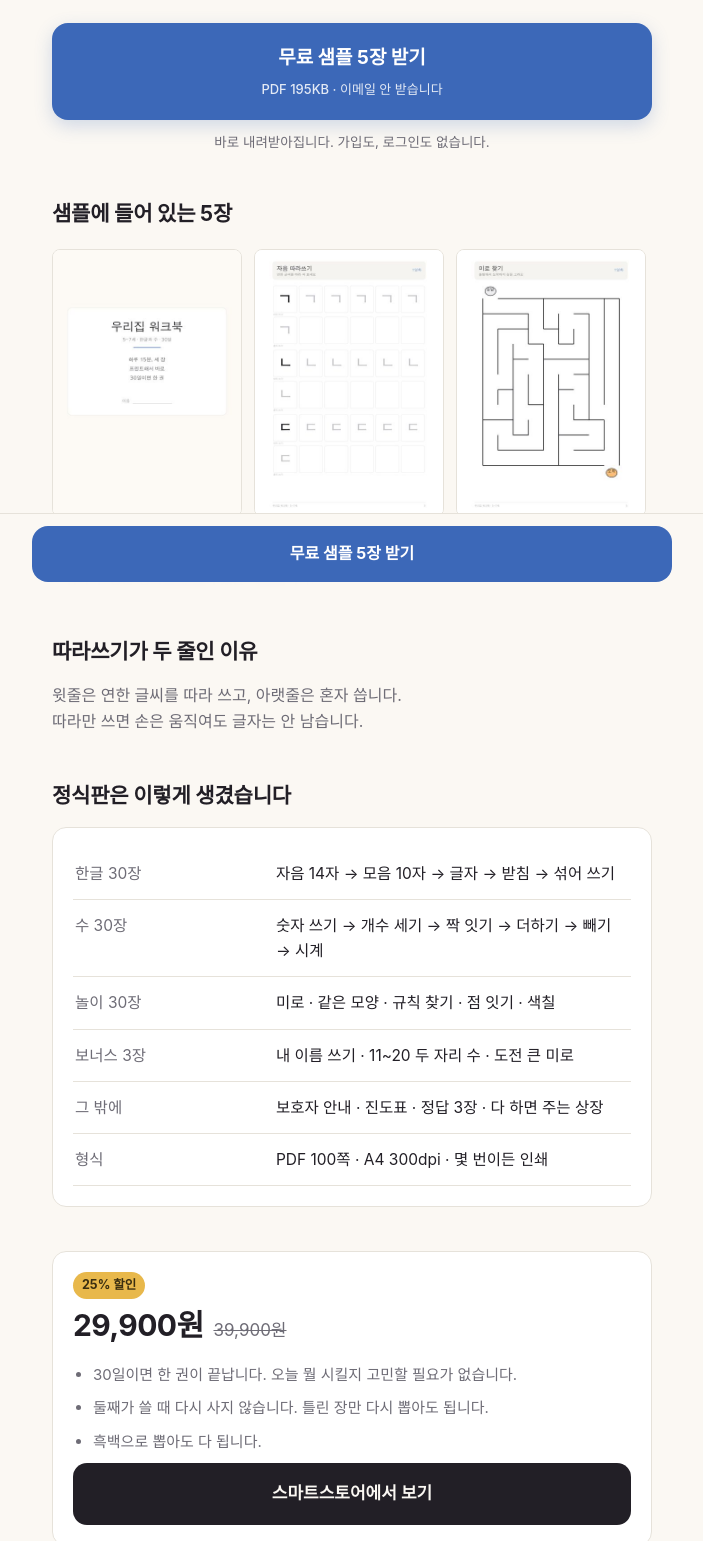
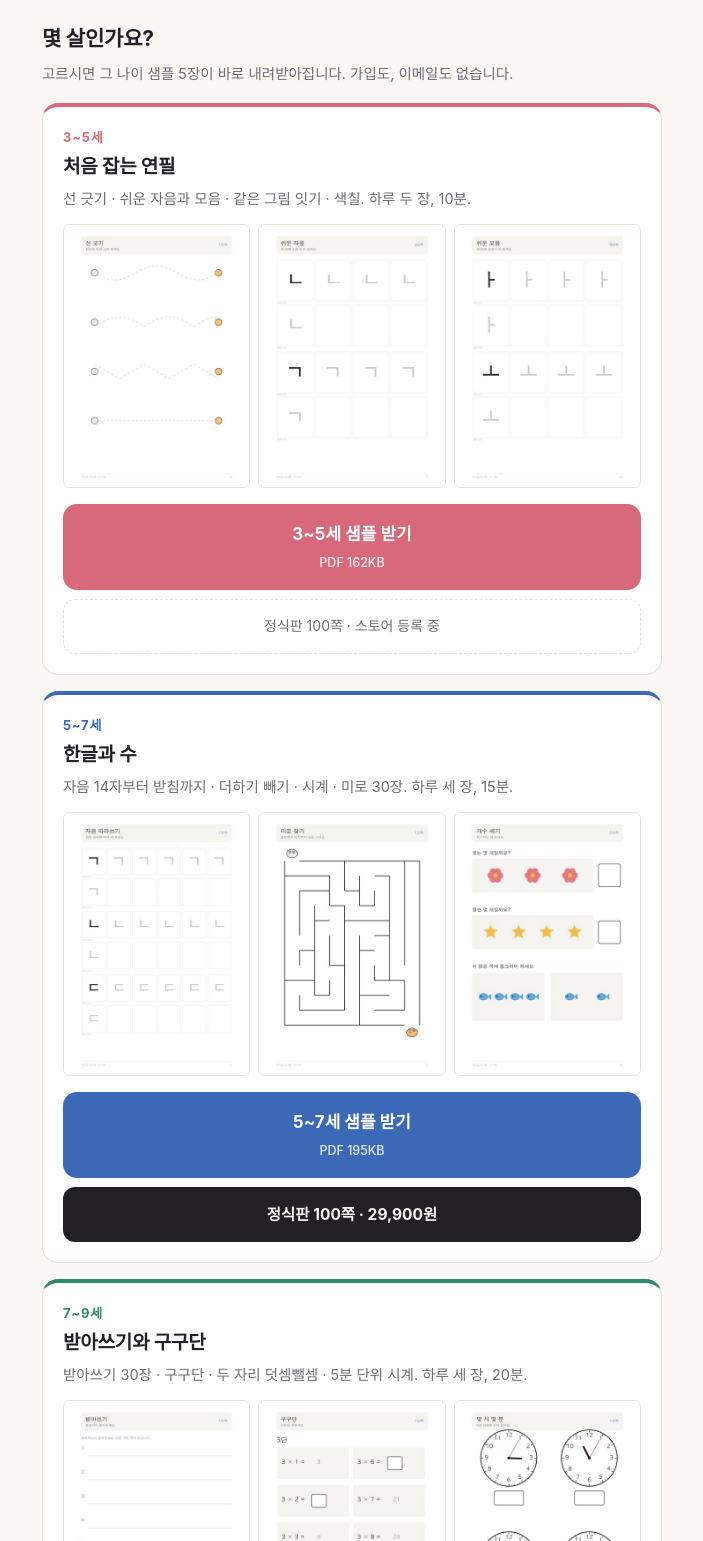
Before and after one commit to baromina111-byte/woorijip-workbook, a plain HTML site: page index.html in a window 1280 px wide. Shown: the part 206-1747 px from the top of the page, without its empty margins (288-991 px from the left). Drawn offline with Linux system fonts and the light colour scheme.

Commit message:
3~5세·7~9세 추가 — 연령 사다리와 세 권 세트

```diff
--- a/index.html
+++ b/index.html
@@ -4,7 +4,7 @@
 <meta charset="utf-8">
 <meta name="viewport" content="width=device-width,initial-scale=1">
 <title>우리집 워크북 — 무료 샘플 5장</title>
-<meta name="description" content="5~7세 한글·수 워크북. 샘플 5장을 그냥 받아 보세요. 이메일 안 받습니다.">
+<meta name="description" content="3~9세 프린트 워크북. 나이에 맞는 샘플 5장을 그냥 받아 보세요. 이메일 안 받습니다.">
 <meta property="og:title" content="우리집 워크북 — 무료 샘플 5장">
 <meta property="og:description" content="하루 세 장, 15분. 프린트해서 주기만 하면 됩니다.">
 <meta property="og:type" content="website">
@@ -12,94 +12,107 @@
 :root{
   --paper:#FBF8F3; --card:#FFFFFF; --ink:#221F26; --sub:#6E6C76;
   --line:#E6E2DA; --acc:#3C68B8; --acc-ink:#FFFFFF; --gold:#E8B84B;
+  --a35:#D8697B; --a57:#3C68B8; --a79:#2E8B6B;
 }
 *{box-sizing:border-box}
 html,body{margin:0;padding:0}
-body{
-  background:var(--paper); color:var(--ink);
-  font-family:-apple-system,BlinkMacSystemFont,"Apple SD Gothic Neo","Malgun Gothic",
-              "Noto Sans KR",sans-serif;
-  line-height:1.62; -webkit-font-smoothing:antialiased;
-  padding-bottom:96px;
-}
-.wrap{max-width:640px;margin:0 auto;padding:0 20px}
-header{padding:44px 0 8px;text-align:center}
-.eyebrow{font-size:14px;letter-spacing:.12em;color:var(--sub);font-weight:600}
-h1{font-size:34px;line-height:1.28;margin:14px 0 10px;letter-spacing:-.02em;text-wrap:balance}
+body{background:var(--paper);color:var(--ink);
+  font-family:-apple-system,BlinkMacSystemFont,"Apple SD Gothic Neo","Malgun Gothic","Noto Sans KR",sans-serif;
+  line-height:1.62;-webkit-font-smoothing:antialiased;padding-bottom:40px}
+.wrap{max-width:660px;margin:0 auto;padding:0 20px}
+header{padding:46px 0 6px;text-align:center}
+.eyebrow{font-size:14px;letter-spacing:.12em;color:var(--sub);font-weight:600;margin:0}
+h1{font-size:33px;line-height:1.3;margin:14px 0 10px;letter-spacing:-.02em;text-wrap:balance}
 h1 em{font-style:normal;color:var(--acc)}
-.lede{font-size:17px;color:var(--sub);margin:0 0 26px}
-.cta{
-  display:block;width:100%;padding:20px 18px;border-radius:16px;
-  background:var(--acc);color:var(--acc-ink);text-decoration:none;
-  font-size:19px;font-weight:700;text-align:center;border:0;
-  box-shadow:0 6px 18px rgba(60,104,184,.22);
-}
-.cta:active{transform:translateY(1px)}
-.cta small{display:block;font-weight:500;font-size:13px;opacity:.86;margin-top:5px}
-.note{font-size:13.5px;color:var(--sub);text-align:center;margin:12px 0 0}
-section{margin:44px 0}
-h2{font-size:21px;margin:0 0 14px;letter-spacing:-.01em}
-.strip{display:flex;gap:12px;overflow-x:auto;padding:4px 0 12px;
-       scroll-snap-type:x mandatory;-webkit-overflow-scrolling:touch}
-.strip::-webkit-scrollbar{height:6px}
-.strip::-webkit-scrollbar-thumb{background:var(--line);border-radius:3px}
-.strip figure{margin:0;flex:0 0 auto;scroll-snap-align:center;width:190px}
-.strip img{width:100%;display:block;border:1px solid var(--line);border-radius:8px;background:#fff}
-.strip figcaption{font-size:13px;color:var(--sub);margin-top:7px;text-align:center}
-table{width:100%;border-collapse:collapse;font-size:15.5px}
-td{padding:13px 2px;border-bottom:1px solid var(--line);vertical-align:top}
-td:first-child{color:var(--sub);width:36%;white-space:nowrap}
-ul{padding-left:20px;margin:0}
-li{margin:9px 0}
-.box{background:var(--card);border:1px solid var(--line);border-radius:14px;padding:20px}
-.price{display:flex;align-items:baseline;gap:10px;margin:2px 0 14px}
+.lede{font-size:17px;color:var(--sub);margin:0 0 6px}
+section{margin:40px 0}
+h2{font-size:21px;margin:0 0 6px;letter-spacing:-.01em}
+.h2sub{font-size:14.5px;color:var(--sub);margin:0 0 18px}
+.book{background:var(--card);border:1px solid var(--line);border-radius:16px;
+      padding:20px;margin-bottom:16px}
+.book.b35{border-top:4px solid var(--a35)}
+.book.b57{border-top:4px solid var(--a57)}
+.book.b79{border-top:4px solid var(--a79)}
+.age{font-size:13px;font-weight:700;letter-spacing:.06em;margin:0 0 4px}
+.b35 .age{color:var(--a35)} .b57 .age{color:var(--a57)} .b79 .age{color:var(--a79)}
+.bt{font-size:19px;font-weight:700;margin:0 0 4px;letter-spacing:-.01em}
+.bd{font-size:14.5px;color:var(--sub);margin:0 0 14px}
+.thumbs{display:flex;gap:8px;margin:0 0 16px}
+.thumbs img{width:calc((100% - 16px)/3);border:1px solid var(--line);border-radius:7px;
+            display:block;background:#fff}
+.cta{display:block;width:100%;padding:17px;border-radius:14px;background:var(--acc);
+     color:var(--acc-ink);text-decoration:none;font-size:17px;font-weight:700;
+     text-align:center;border:0}
+.b35 .cta{background:var(--a35)} .b79 .cta{background:var(--a79)}
+.cta small{display:block;font-weight:500;font-size:12.5px;opacity:.86;margin-top:4px}
+.buy{display:block;text-align:center;padding:15px;border-radius:12px;background:var(--ink);
+     color:var(--paper);text-decoration:none;font-weight:700;font-size:15.5px;margin-top:9px}
+.soon{display:block;text-align:center;padding:15px;border-radius:12px;
+      border:1px dashed var(--line);color:var(--sub);font-size:14px;margin-top:9px}
+.box{background:var(--card);border:1px solid var(--line);border-radius:16px;padding:22px}
+.price{display:flex;align-items:baseline;gap:10px;margin:4px 0 12px}
 .price b{font-size:30px;letter-spacing:-.02em}
 .price s{color:var(--sub);font-size:17px}
 .tag{display:inline-block;background:var(--gold);color:#3A2E10;font-size:12.5px;
-     font-weight:700;padding:3px 9px;border-radius:999px;vertical-align:middle}
-.buy{display:block;text-align:center;padding:17px;border-radius:14px;background:var(--ink);
-     color:var(--paper);text-decoration:none;font-weight:700;font-size:17px;margin-top:6px}
-.faq dt{font-weight:700;margin-top:18px}
-.faq dd{margin:6px 0 0;color:var(--sub)}
-footer{margin:52px 0 0;padding-top:22px;border-top:1px solid var(--line);
+     font-weight:700;padding:3px 9px;border-radius:999px}
+table{width:100%;border-collapse:collapse;font-size:15px}
+td{padding:12px 2px;border-bottom:1px solid var(--line);vertical-align:top}
+td:first-child{color:var(--sub);width:34%;white-space:nowrap}
+tr:last-child td{border-bottom:none}
+ul{padding-left:20px;margin:0}
+li{margin:8px 0;color:var(--sub);font-size:15px}
+.faq dt{font-weight:700;margin-top:17px}
+.faq dd{margin:5px 0 0;color:var(--sub);font-size:15px}
+.note{font-size:13.5px;color:var(--sub);text-align:center;margin:10px 0 0}
+footer{margin:48px 0 0;padding-top:20px;border-top:1px solid var(--line);
        font-size:13px;color:var(--sub);text-align:center}
-.sticky{position:fixed;left:0;right:0;bottom:0;background:rgba(251,248,243,.96);
-        backdrop-filter:blur(8px);border-top:1px solid var(--line);padding:12px 20px;z-index:9}
-.sticky .wrap{display:flex;gap:12px;align-items:center;padding:0}
-.sticky .cta{padding:15px;font-size:16px;box-shadow:none}
 @media (prefers-color-scheme:dark){
-  :root{--paper:#16151A;--card:#1E1D23;--ink:#F1EEE8;--sub:#A5A2AC;--line:#312F38;--acc:#6C97DE}
-  .strip img{background:#fff}
-  .sticky{background:rgba(22,21,26,.96)}
+  :root{--paper:#16151A;--card:#1E1D23;--ink:#F1EEE8;--sub:#A5A2AC;--line:#312F38;
+        --acc:#6C97DE;--a35:#E58A99;--a57:#6C97DE;--a79:#5FBE9B}
+  .thumbs img{background:#fff}
 }
 </style>
 </head>
 <body>
 
 <header class="wrap">
-  <p class="eyebrow">5~7세 · 한글과 수</p>
+  <p class="eyebrow">3~9세 · 프린트해서 쓰는 워크북</p>
   <h1>하루 세 장, 15분.<br><em>프린트해서 주기만</em> 하면 됩니다.</h1>
-  <p class="lede">먼저 5장 뽑아서 아이한테 시켜 보세요.<br>안 앉으면 안 사시면 됩니다.</p>
-  <a class="cta" href="sample.pdf" download>
-    무료 샘플 5장 받기
-    <small>PDF 195KB · 이메일 안 받습니다</small>
-  </a>
-  <p class="note">바로 내려받아집니다. 가입도, 로그인도 없습니다.</p>
+  <p class="lede">나이에 맞는 샘플을 먼저 뽑아서 시켜 보세요.<br>안 앉으면 안 사시면 됩니다.</p>
 </header>
 
 <main class="wrap">
 
 <section>
-  <h2>샘플에 들어 있는 5장</h2>
-  <div class="strip">
-    <figure><img src="p1.jpg" alt="표지" loading="lazy"><figcaption>표지</figcaption></figure>
-    <figure><img src="p2.jpg" alt="자음 따라쓰기" loading="lazy"><figcaption>자음 따라쓰기</figcaption></figure>
-    <figure><img src="p3.jpg" alt="미로 찾기" loading="lazy"><figcaption>미로 찾기</figcaption></figure>
-    <figure><img src="p4.jpg" alt="개수 세기" loading="lazy"><figcaption>개수 세기</figcaption></figure>
-    <figure><img src="p5.jpg" alt="시계 읽기" loading="lazy"><figcaption>시계 읽기</figcaption></figure>
-    <figure><img src="p6.jpg" alt="도전 큰 미로" loading="lazy"><figcaption>도전 큰 미로</figcaption></figure>
+  <h2>몇 살인가요?</h2>
+  <p class="h2sub">고르시면 그 나이 샘플 5장이 바로 내려받아집니다. 가입도, 이메일도 없습니다.</p>
+
+  <div class="book b35">
+    <p class="age">3~5세</p>
+    <p class="bt">처음 잡는 연필</p>
+    <p class="bd">선 긋기 · 쉬운 자음과 모음 · 같은 그림 잇기 · 색칠. 하루 두 장, 10분.</p>
+    <div class="thumbs"><img src="b2_1.jpg" alt="선 긋기" loading="lazy"><img src="b2_2.jpg" alt="같은 그림 잇기" loading="lazy"><img src="b2_3.jpg" alt="쉬운 자음" loading="lazy"></div>
+    <a class="cta" href="sample-35.pdf" download>3~5세 샘플 받기<small>PDF 162KB</small></a>
+    <span class="soon">정식판 100쪽 · 스토어 등록 중</span>
   </div>
-  <p class="note" style="text-align:left">※ 뒤의 두 장은 정식판에 들어 있는 내용입니다.</p>
+
+  <div class="book b57">
+    <p class="age">5~7세</p>
+    <p class="bt">한글과 수</p>
+    <p class="bd">자음 14자부터 받침까지 · 더하기 빼기 · 시계 · 미로 30장. 하루 세 장, 15분.</p>
+    <div class="thumbs"><img src="p2.jpg" alt="자음 따라쓰기" loading="lazy"><img src="p3.jpg" alt="미로 찾기" loading="lazy"><img src="p4.jpg" alt="개수 세기" loading="lazy"></div>
+    <a class="cta" href="sample-57.pdf" download>5~7세 샘플 받기<small>PDF 195KB</small></a>
+    <a class="buy" href="https://smartstore.naver.com/officekmall/products/13739149282" target="_blank" rel="noopener">정식판 100쪽 · 29,900원</a>
+  </div>
+
+  <div class="book b79">
+    <p class="age">7~9세</p>
+    <p class="bt">받아쓰기와 구구단</p>
+    <p class="bd">받아쓰기 30장 · 구구단 · 두 자리 덧셈뺄셈 · 5분 단위 시계. 하루 세 장, 20분.</p>
+    <div class="thumbs"><img src="b3_1.jpg" alt="받아쓰기" loading="lazy"><img src="b3_2.jpg" alt="구구단" loading="lazy"><img src="b3_3.jpg" alt="몇 시 몇 분" loading="lazy"></div>
+    <a class="cta" href="sample-79.pdf" download>7~9세 샘플 받기<small>PDF 159KB</small></a>
+    <span class="soon">정식판 100쪽 · 스토어 등록 중</span>
+  </div>
 </section>
 
 <section>
@@ -111,30 +124,29 @@ footer{margin:52px 0 0;padding-top:22px;border-top:1px solid var(--line);
 </section>
 
 <section>
-  <h2>정식판은 이렇게 생겼습니다</h2>
+  <h2>한 권에 들어 있는 것</h2>
+  <p class="h2sub">세 권 모두 같은 구조입니다. 나이에 맞게 내용만 달라집니다.</p>
   <div class="box">
     <table>
-      <tr><td>한글 30장</td><td>자음 14자 → 모음 10자 → 글자 → 받침 → 섞어 쓰기</td></tr>
-      <tr><td>수 30장</td><td>숫자 쓰기 → 개수 세기 → 짝 잇기 → 더하기 → 빼기 → 시계</td></tr>
-      <tr><td>놀이 30장</td><td>미로 · 같은 모양 · 규칙 찾기 · 점 잇기 · 색칠</td></tr>
-      <tr><td>보너스 3장</td><td>내 이름 쓰기 · 11~20 두 자리 수 · 도전 큰 미로</td></tr>
-      <tr><td>그 밖에</td><td>보호자 안내 · 진도표 · 정답 3장 · 다 하면 주는 상장</td></tr>
-      <tr><td>형식</td><td>PDF 100쪽 · A4 300dpi · 몇 번이든 인쇄</td></tr>
+      <tr><td>분량</td><td>PDF 100쪽 · A4 300dpi</td></tr>
+      <tr><td>기간</td><td>30일 · 하루 두세 장</td></tr>
+      <tr><td>포함</td><td>보호자 안내 · 진도표 · 정답 · 다 하면 주는 상장</td></tr>
+      <tr><td>인쇄</td><td>횟수 제한 없음. 둘째가 쓸 때 다시 사지 않습니다</td></tr>
+      <tr><td>흑백</td><td>흑백 프린터로 다 됩니다</td></tr>
     </table>
   </div>
 </section>
 
 <section>
   <div class="box">
-    <span class="tag">25% 할인</span>
-    <div class="price"><b>29,900원</b><s>39,900원</s></div>
-    <ul style="color:var(--sub);font-size:15px">
-      <li>30일이면 한 권이 끝납니다. 오늘 뭘 시킬지 고민할 필요가 없습니다.</li>
-      <li>둘째가 쓸 때 다시 사지 않습니다. 틀린 장만 다시 뽑아도 됩니다.</li>
-      <li>흑백으로 뽑아도 다 됩니다.</li>
+    <span class="tag">준비 중</span>
+    <h2 style="margin-top:10px">세 권 세트</h2>
+    <div class="price"><b>59,900원</b><s>89,700원</s></div>
+    <ul>
+      <li>3~5세부터 7~9세까지. 동생이 크면 그대로 이어서 씁니다.</li>
+      <li>형제가 둘이면 한 세트로 둘 다 됩니다.</li>
+      <li>세 권 모두 스토어에 올라간 뒤 열립니다.</li>
     </ul>
-    <a class="buy" href="https://smartstore.naver.com/officekmall/products/13739149282"
-       target="_blank" rel="noopener">스마트스토어에서 보기</a>
   </div>
 </section>
 
@@ -143,8 +155,8 @@ footer{margin:52px 0 0;padding-top:22px;border-top:1px solid var(--line);
   <dl>
     <dt>배송되나요?</dt>
     <dd>아니요. 결제하시면 다운로드 링크를 문자로 보내드립니다. PDF 파일 하나입니다.</dd>
-    <dt>몇 살이 적당한가요?</dt>
-    <dd>한글을 처음 쓰는 5세부터 초등 입학 전 7세까지 봅니다. 아이마다 다르니 샘플을 먼저 보세요.</dd>
+    <dt>우리 아이 나이가 애매한데요.</dt>
+    <dd>샘플 두 개를 다 받아서 시켜 보세요. 앉아서 끝까지 하는 쪽이 맞는 나이입니다.</dd>
     <dt>컬러 프린터가 없는데요.</dt>
     <dd>흑백으로 다 됩니다. 색칠하기 장은 원래 선만 있습니다.</dd>
     <dt>학원에서 써도 되나요?</dt>
@@ -152,17 +164,11 @@ footer{margin:52px 0 0;padding-top:22px;border-top:1px solid var(--line);
   </dl>
 </section>
 
-<footer class="wrap">
+<footer>
   오피스케이몰 · 우리집 워크북<br>
   구매 전 무료 샘플을 먼저 확인하실 수 있습니다.
 </footer>
 </main>
 
-<div class="sticky">
-  <div class="wrap">
-    <a class="cta" href="sample.pdf" download>무료 샘플 5장 받기</a>
-  </div>
-</div>
-
 </body>
 </html>
```
Also changed, not shown: b2_1.jpg (added), b2_2.jpg (added), b2_3.jpg (added), b3_1.jpg (added), b3_2.jpg (added), b3_3.jpg (added), 4 other files.
